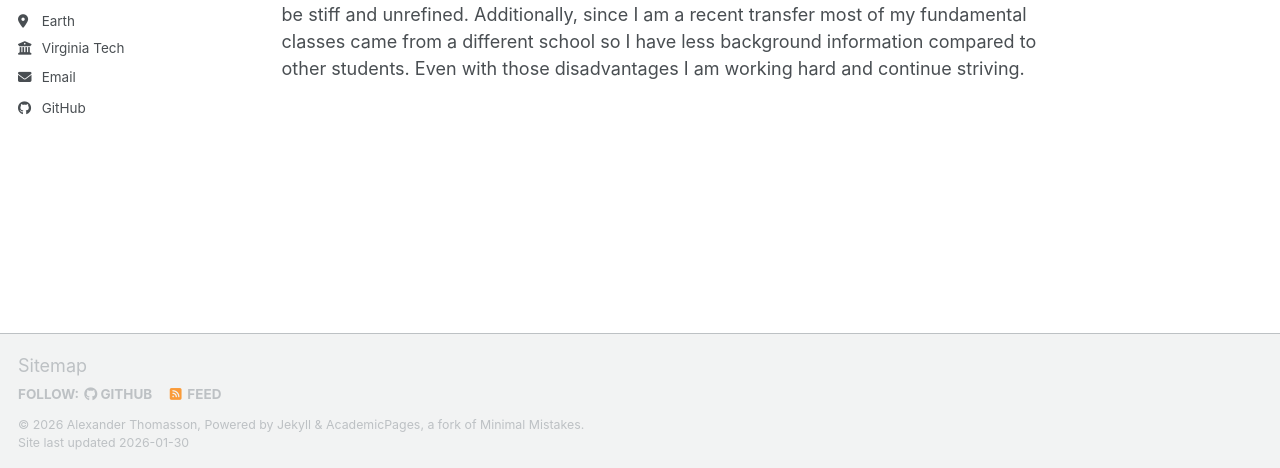
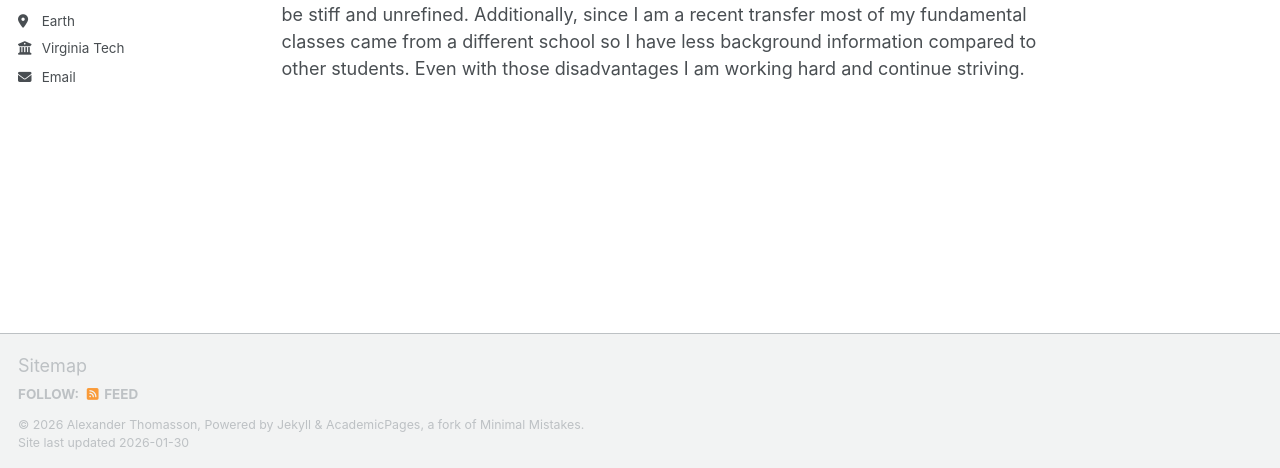
Before and after one commit to AlexanderThomasson/AlexanderThomasson.github.io, a Jekyll site: the page built from _pages/about.md, in a window 1280 px wide. Shown: the part 429-897 px from the top of the page. Built offline with Jekyll 4.4.1, drawn with Linux system fonts in a browser that asks for light colours; a script bundle is joined from its source files by our own code; library files that are not in the unit come from our copies.

Commit message:
Update _config.yml
removed github link from sidebar - couldn't get it to work

```diff
--- a/_config.yml
+++ b/_config.yml
@@ -51,7 +51,7 @@ author:
   bitbucket        : # Username - Update with your username on the site
   codepen          : # Username
   dribbble         : # Username
-  github           : "https://github.com/AlexanderThomasson"
+  github           : #"https://github.com/AlexanderThomasson"
   kaggle           : # Username
   stackoverflow    : # User number or user number and name (i.e., use "1" or "1/jeff-atwood")
 
```
